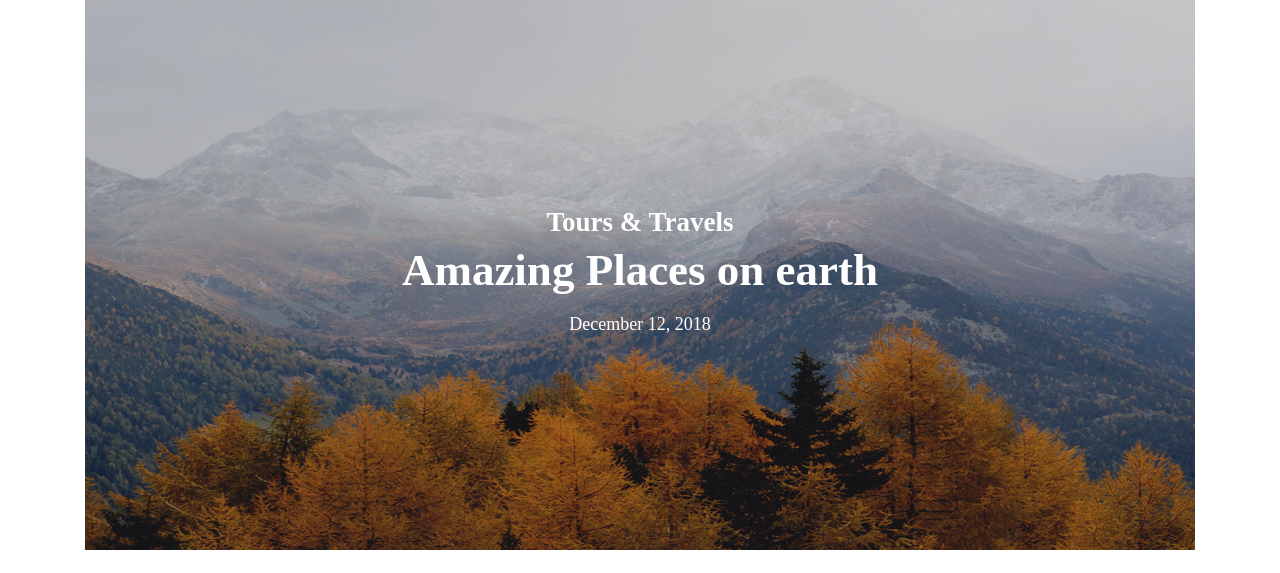
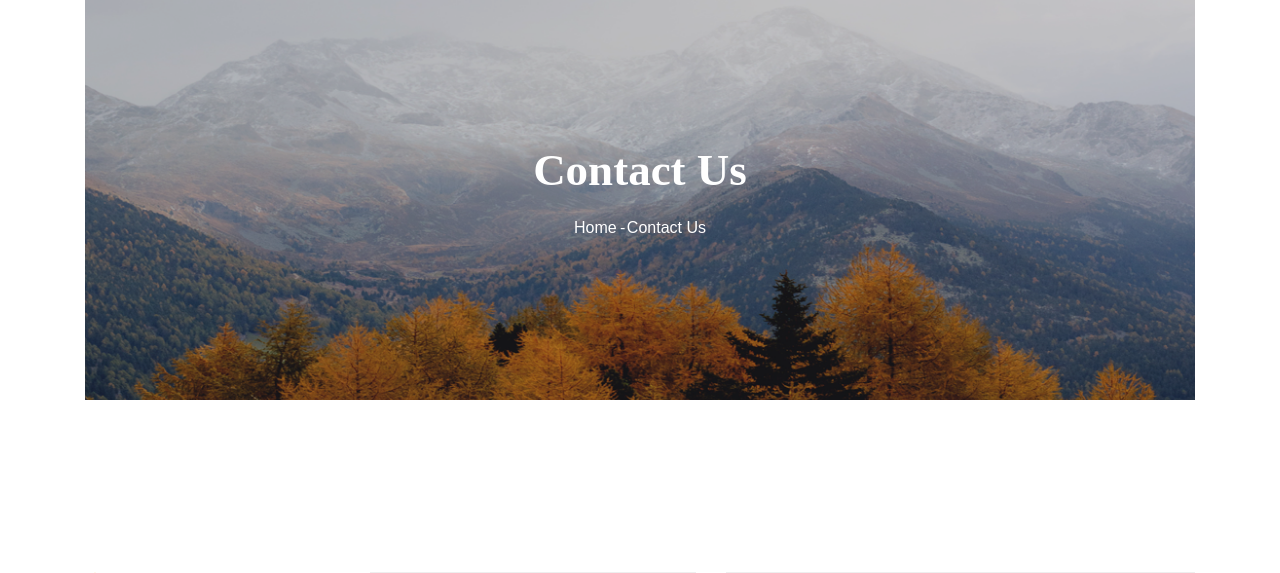
Before and after one commit to Staskosh/Sensive_blog, a Django app: template templates/contact.html in a window 1280 px wide. Shown: the part 84-657 px from the top of the page. Run offline with Django 3.2, Linux system fonts and the light colour scheme; the template is opened without the code that fills it, so the values that code supplies are empty; parts of the project's set-up code (start-up, migrations or seed data) failed here and were passed over; some libraries are stand-ins or nearby versions.

Commit message:
Change Banners area

```diff
--- a/templates/base.html
+++ b/templates/base.html
@@ -45,17 +45,9 @@
 
   <main class="site-main">
     <!--================Hero Banner start =================-->
-    <section class="mb-30px">
-      <div class="container">
-        <div class="hero-banner">
-          <div class="hero-banner__content">
-            <h3>Tours &amp; Travels</h3>
-            <h1>Amazing Places on earth</h1>
-            <h4>December 12, 2018</h4>
-          </div>
-        </div>
-      </div>
-    </section>
+{% block banner %}
+{% endblock %}
+
     <!--================Hero Banner end =================-->
 {% block content %}
 {% endblock %}
--- a/templates/contact.html
+++ b/templates/contact.html
@@ -12,6 +12,27 @@
 	<link rel="icon" href="{% static 'img/favicon.png' %}" type="image/png">
   <link rel="stylesheet" href="{% static 'styles.min.css' %}">
 <body>
+  <main class="site-main">
+    <!--================Hero Banner start =================-->
+    {% block banner %}
+    <section class="mb-30px">
+      <div class="container">
+        <div class="hero-banner hero-banner--sm">
+          <div class="hero-banner__content">
+            <h1>Contact Us</h1>
+            <nav aria-label="breadcrumb" class="banner-breadcrumb">
+              <ol class="breadcrumb">
+                <li class="breadcrumb-item"><a href="{% url 'index' %}">Home</a></li>
+                <li class="breadcrumb-item active" aria-current="page">Contact Us</li>
+              </ol>
+            </nav>
+          </div>
+        </div>
+      </div>
+    </section>
+    {% endblock %}
+    <!--================Hero Banner end =================-->
+
 {% block content %}
   <!-- ================ contact section start ================= -->
   <section class="section-margin--small section-margin">
```
Also changed, not shown: templates/blog-details.html (+21 -0 lines), templates/index.html (+20 -3 lines).
